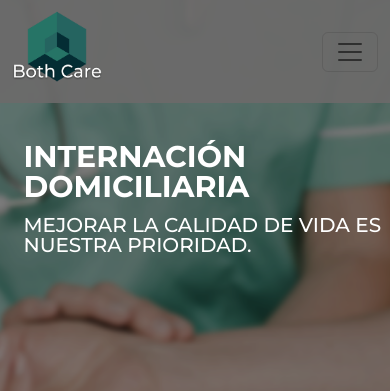
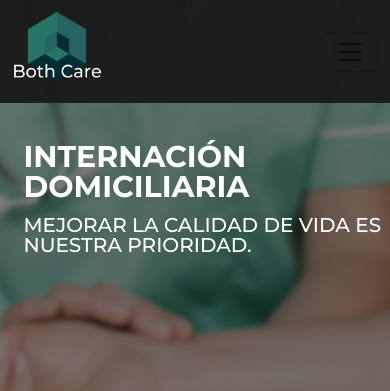
Before and after one commit to Rodri7Roman/entrega_final_DW, a website: page index.html in a window 390 px wide. Shown: the top 391 px of the page. Drawn offline with nearby package versions, Linux system fonts and the light colour scheme.

Commit message:
commit final

```diff
--- a/scss/_mq.scss
+++ b/scss/_mq.scss
@@ -57,7 +57,7 @@
 
 @media screen and (max-width:990px) {
     .container-fluid {
-        background-color: #6d6a6ae7;
+        background-color: #161616e5;
 
     }
 
```
Also changed, not shown: css/main.css, img/I.D.png (added).
